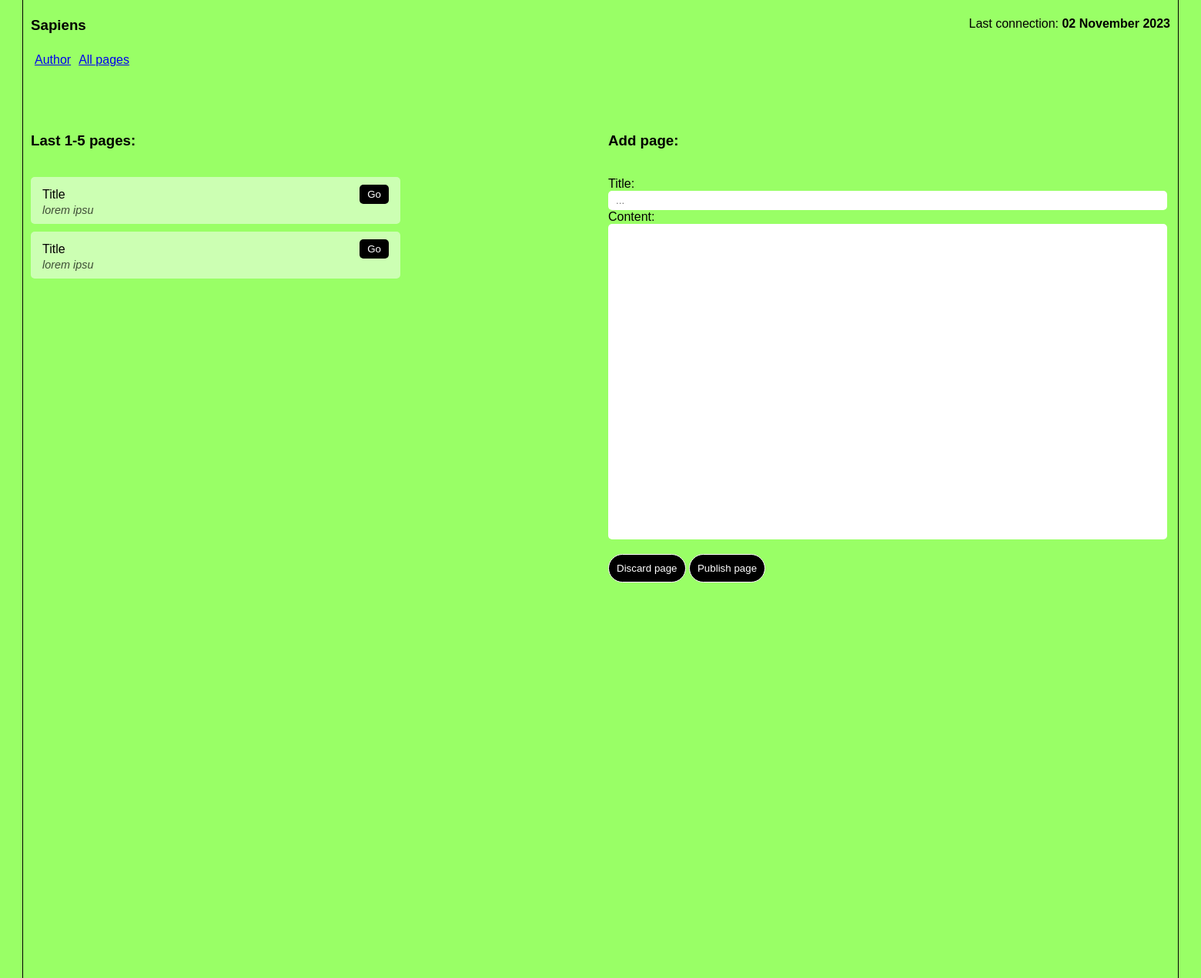
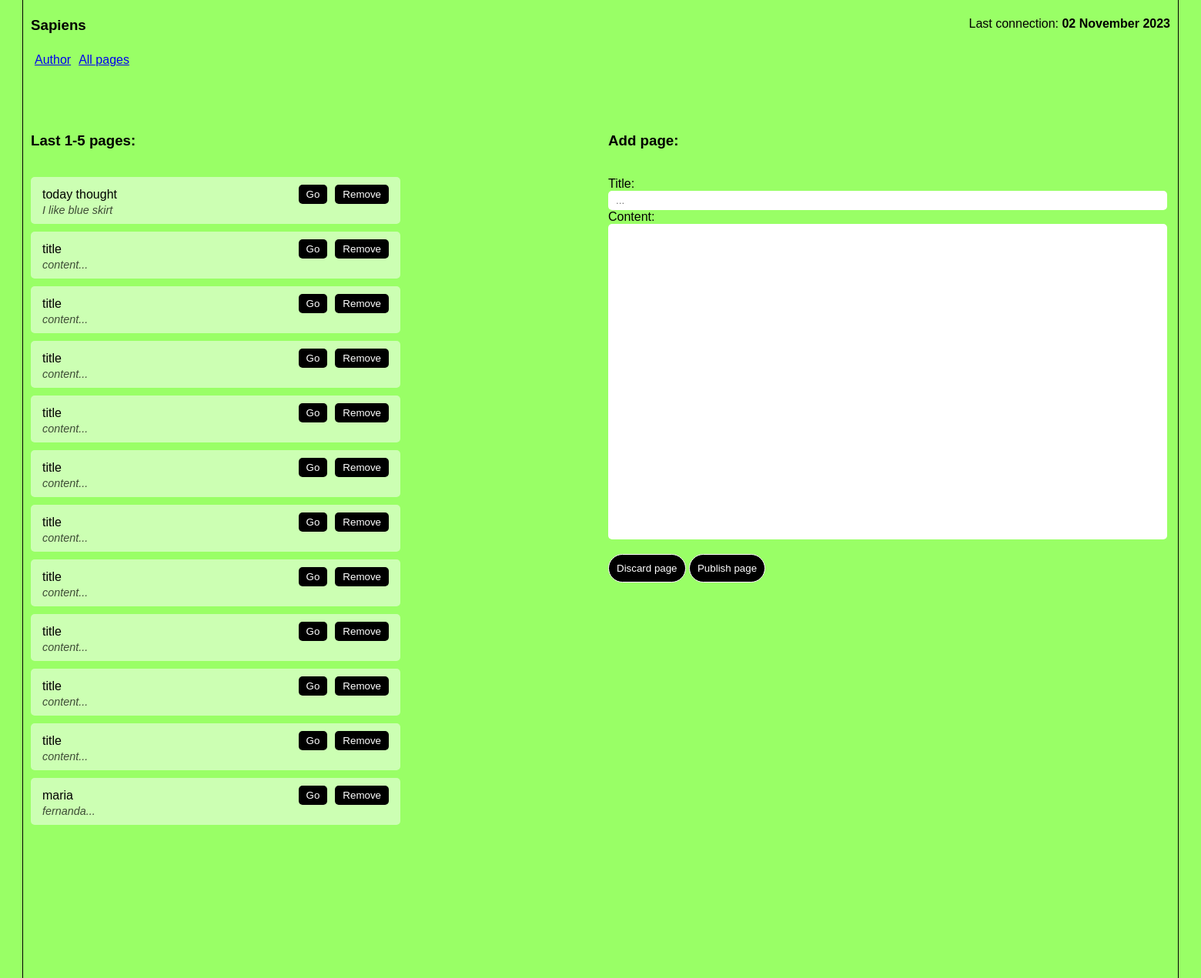
Before and after one commit to ChiniwirisWu/python_programs, a Django app: page / in a window 1560 px wide. Shown: the part 327-1598 px from the top of the page at 77% size. Run offline with Django 4.2, Linux system fonts and the light colour scheme; data comes from the database, SQL or seed files in the repository; both versions use the stored data as it was after the commit.

Commit message:
added Page model

```diff
--- a/blog/blog_app/models.py
+++ b/blog/blog_app/models.py
@@ -4,4 +4,8 @@ from django.db import models
 class Page(models.Model):
     content = models.CharField(max_length=2000)
     title = models.CharField(max_length=200)
+    description = models.CharField(max_length=100, default="none")
     pub_date = models.DateTimeField()
+
+    def __str__(self):
+        return self.title
--- a/blog/blog_app/templates/index.html
+++ b/blog/blog_app/templates/index.html
@@ -31,31 +31,31 @@
 				<section id="pages-container">
 						<div id="reading-pages-container">
 								<h3>Last 1-5 pages:</h3><br><br>
-								<div class="page" id="1">
+
+								{% for el in pages %}
+								<div class="page">
 										<div class="page-title">
-												<p>Title</p>
-												<button>Go</button>
+												<p>{{el.title}}</p>
+												<div>
+														<form action="{% url 'blog_app:read_page' el.id %}"><button class="go-page-btn">Go</button></form>
+														 <form action="{% url 'blog_app:remove_page' el.id %}"><button class="remove-page-btn">Remove</button></form>
+												</div>
 										</div>
-										<p class="page-description">lorem ipsu</p>
+										<p class="page-description">{{el.description}}</p>
 								</div>
+								{% endfor %}
 
-								<div class="page" id="1">
-										<div class="page-title">
-												<p>Title</p>
-												<button>Go</button>
-										</div>
-										<p class="page-description">lorem ipsu</p>
-								</div>
 						</div>
 
 						<div id="writing-pages-container">
 								<h3>Add page:</h3><br></br>
-								<form action="#" method="POST">
+								<form action="{% url 'blog_app:create_page' %}" method="POST">
+										{% csrf_token %}
 										<label for="title">Title: </label><br>
 										<input id="title" name="title" placeholder="..."></input><br>
 
 										<label for="content">Content: </label><br>
-										<textarea id="content"></textarea>
+										<textarea id="content" name="content"></textarea>
 
 										<button id="discard-btn">Discard page</button>
 										<button id="submit-btn">Publish page</button>
--- a/blog/blog_app/urls.py
+++ b/blog/blog_app/urls.py
@@ -5,5 +5,8 @@ from . import views
 app_name = 'blog_app'
 
 urlpatterns = [
-    path('', views.IndexView.as_view(), name='index')
+    path('', views.IndexView.as_view(), name='index'),
+    path('create_page/', views.createPage, name='create_page'),
+    path('remove/<int:id>', views.removePage, name='remove_page'),
+    path('read/<int:id>', views.readPage.as_view(), name='read_page'),
 ]
--- a/blog/blog_app/views.py
+++ b/blog/blog_app/views.py
@@ -1,9 +1,34 @@
 from django.shortcuts import render
 from django.views import generic
+from django.utils import timezone
 from . import models
+from django.http import HttpResponseRedirect
+from django.urls import reverse
 
 # Create your views here.
 
 class IndexView(generic.ListView):
+    template_name = 'index.html'
+    context_object_name = 'pages'
+
+    def get_queryset(self):
+        return models.Page.objects.all()
+
+class readPage(generic.ListView):
+    template_name = 'page.html'
+    context_object_name = 'page'
     model = models.Page
-    template_name = 'index.html'
+
+    def get_queryset(self):
+        return model.objects.get(pk=request.GET['id'])
+
+def createPage(request):
+    model = models.Page
+    description = request.POST['content'][:10] + "..."
+    page = model(title = request.POST['title'], content = request.POST['content'], pub_date = timezone.now(), description=description)
+    page.save()
+    return HttpResponseRedirect(reverse('blog_app:index'))
+
+
+def removePage(request):
+    pass
--- a/blog/static/styles/main.css
+++ b/blog/static/styles/main.css
@@ -99,6 +99,14 @@ header{
 		border-radius: 5px;
 }
 
+.page-title div{
+		display: flex;
+}
+
+.page-title div form{
+		margin-left: 10px;
+}
+
 
 .page-title{
 		display: flex;
```
Also changed, not shown: blog/blog_app/migrations/0002_page_description.py (added), blog/db.sqlite3.
